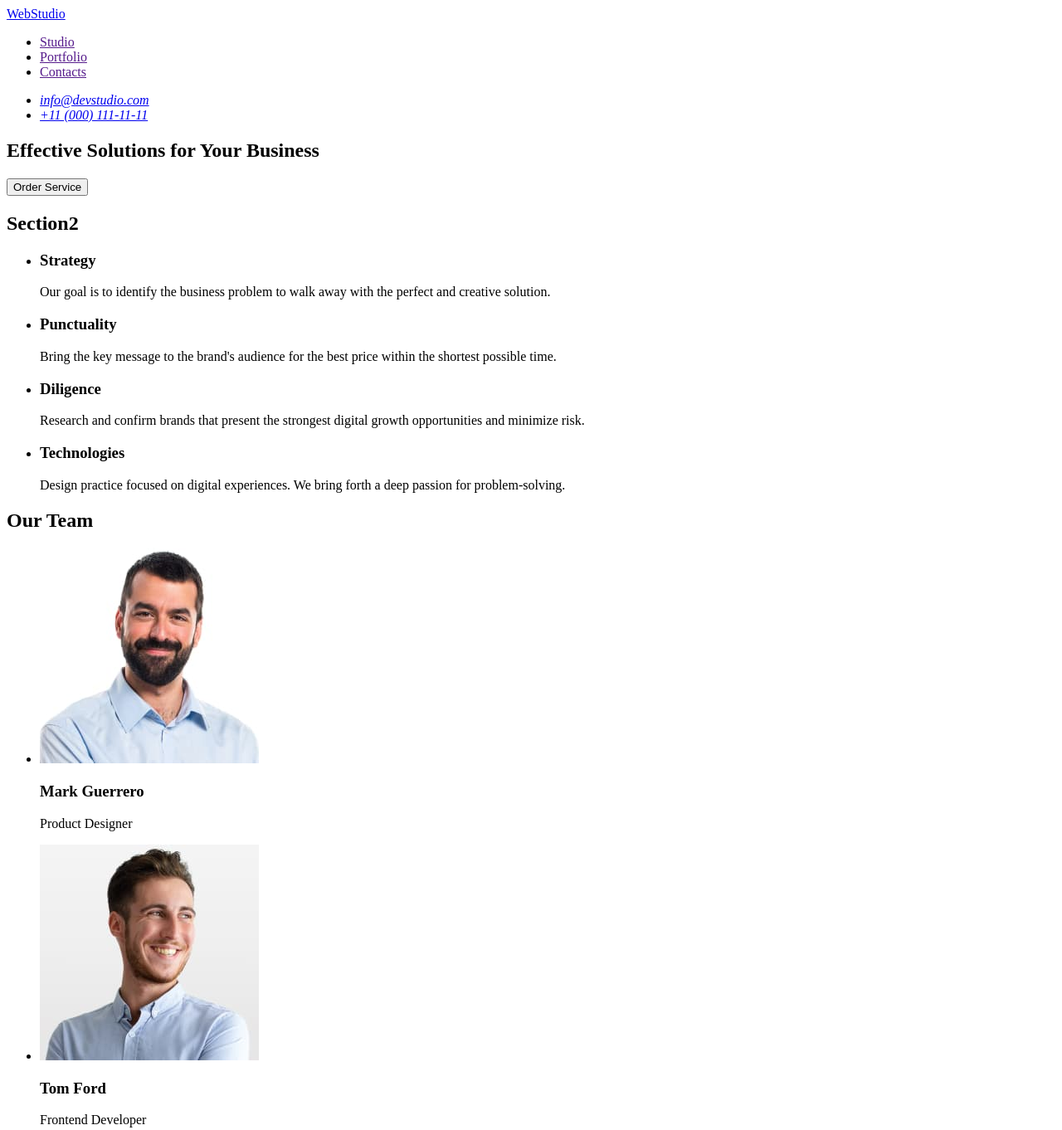
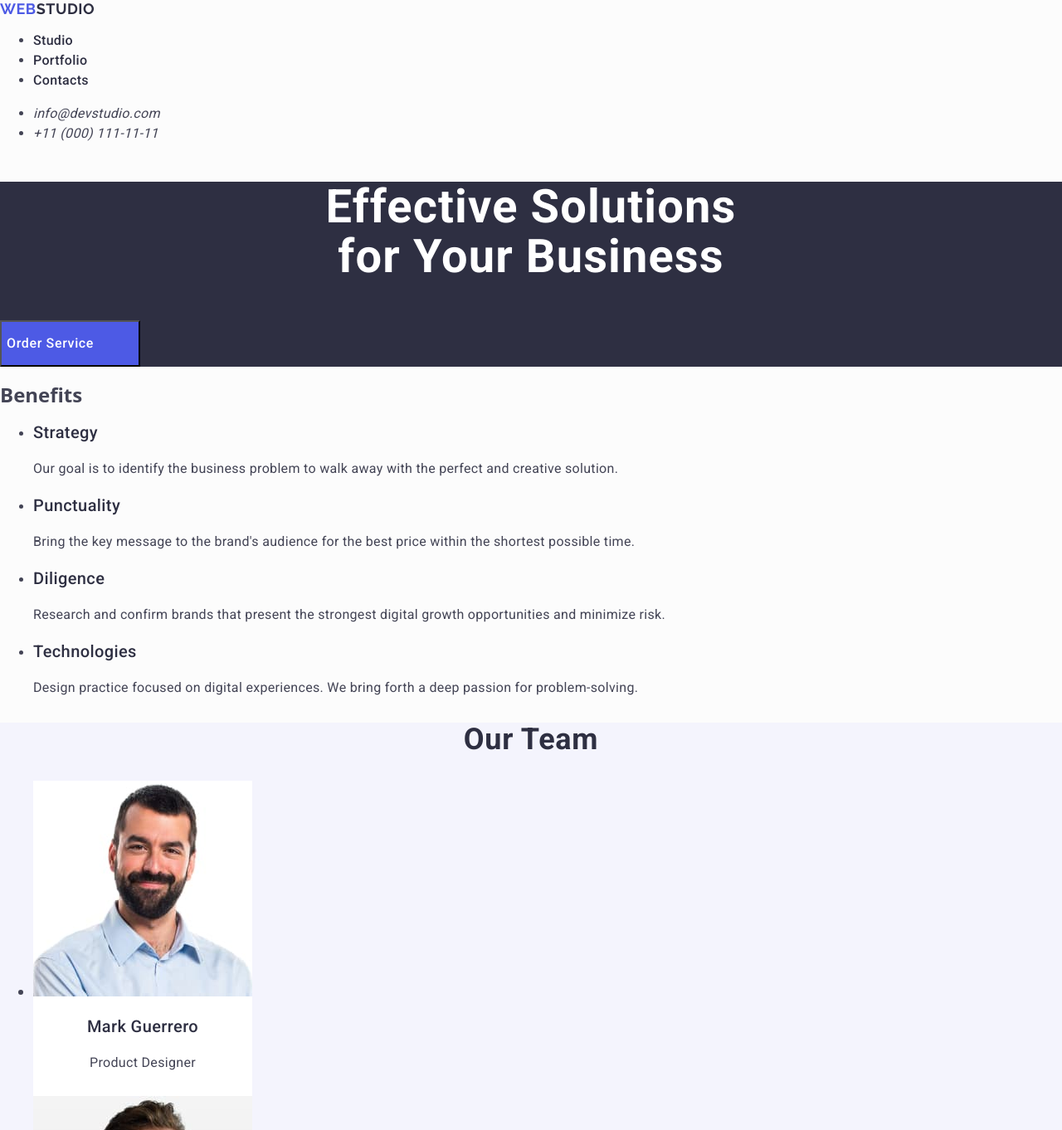
Before and after one commit to makarinua/goit-markup-hw-02, a plain HTML site: page index.html in a window 1280 px wide. Shown: the top 1362 px of the page at 83% size. Drawn offline with nearby package versions, Linux system fonts and the light colour scheme.

Commit message:
Portfolio and css hw2

```diff
--- /dev/null
+++ b/css/styles.css
@@ -0,0 +1,208 @@
+body{
+    font-family: 'Raleway', sans-serif;
+    font-family: 'Roboto', sans-serif;
+    color: #434455;
+    background-color:#FCFCFC;
+    font-weight: 400;
+}
+
+.menu-logo{
+    font-family: Raleway;
+    font-size: 18px;
+    font-weight: 700;
+    line-height: 21px;
+    letter-spacing: 0.03em;
+    text-align: left;
+    color: #4D5AE5;
+    text-transform: uppercase;
+    text-decoration: none;
+}
+
+.menu-logo span{
+    color: #2E2F42;
+}
+
+.main-meny{
+    font-family: Roboto;
+    font-size: 16px;
+    font-weight: 500;
+    line-height: 24px;
+    letter-spacing: 0.02em;
+    text-align: left;
+}
+
+.main-meny li a {
+    text-decoration: none;
+    color: #2E2F42;
+}
+
+.main-meny li a:hover{
+    color: #404BBF;
+}
+
+.contacts-meny{
+    font-family: Roboto;
+    font-size: 16px;
+    line-height: 24px;
+    letter-spacing: 0.02em;
+    text-align: left;
+}
+
+.contacts-meny li a {
+    text-decoration: none;
+    color: #434455;
+}
+
+.contacts-meny li a:hover{
+    color: #404BBF;
+}
+
+.hero-image{
+    background-color: #2E2F42;
+}
+
+h1 {
+    font-family: Roboto;
+    font-size: 56px;
+    font-weight: 700;
+    line-height: 60px;
+    letter-spacing: 0.02em;
+    text-align: center;
+    color: #FFFFFF;
+}
+
+.hero-button{
+    font-family: Roboto;
+    font-size: 16px;
+    font-weight: 500;
+    line-height: 24px;
+    letter-spacing: 0.04em;
+    text-align: left;
+    width: 169px;
+    height: 56px;
+    background-color: #4D5AE5;
+    color: #FFFFFF;
+    cursor:pointer;
+}
+
+.hero-button:hover{
+    width: 169px;
+    height: 56px;
+    background-color: #404BBF;
+}
+
+.benefits{
+    font-family: Roboto;
+    font-size: 16px;
+    line-height: 24px;
+    letter-spacing: 0.02em;
+    text-align: left;
+    color: #434455;
+}
+
+.benefits-title{
+    font-family: Roboto;
+    font-size: 20px;
+    font-weight: 500;
+    line-height: 24px;
+    letter-spacing: 0.02em;
+    text-align: left;
+    color: #2E2F42;
+}
+
+.our-team{
+    background-color: #F4F4FD;
+}
+
+.our-team-title{
+    font-family: Roboto;
+    font-size: 36px;
+    font-weight: 700;
+    line-height: 40px;
+    letter-spacing: 0.02em;
+    text-align: center;
+    color: #2E2F42;
+}
+
+.our-team-teacher{
+    background-color: #FFFFFF;
+    width: 264px;
+    height: 380px;
+}
+
+.our-team-teacher-title{
+    font-family: Roboto;
+    font-size: 20px;
+    font-weight: 500;
+    line-height: 24px;
+    letter-spacing: 0.02em;
+    text-align: center;
+    color: #2E2F42;
+}
+
+.our-team-teacher-text{
+    font-family: Roboto;
+    font-size: 16px;
+    line-height: 24px;
+    letter-spacing: 0.02em;
+    text-align: center;
+    color: #434455;
+}
+
+.portfolio{
+    font-family: Roboto;
+    font-size: 36px;
+    font-weight: 700;
+    line-height: 40px;
+    letter-spacing: 0.02em;
+    text-align: center;
+    color: #2E2F42;
+}
+
+.portfolio-title{
+    font-family: Roboto;
+    font-size: 20px;
+    font-weight: 500;
+    line-height: 24px;
+    letter-spacing: 0.02em;
+    text-align: left;
+    color: #2E2F42;
+}
+
+.portfolio-text{
+    font-family: Roboto;
+    font-size: 16px;
+    line-height: 24px;
+    letter-spacing: 0.02em;
+    text-align: left;
+    color: #434455;
+}
+
+footer{
+    background-color: #2E2F42;
+}
+
+.logo-footer{
+    font-family: Raleway;
+    font-size: 18px;
+    font-weight: 700;
+    line-height: 21px;
+    letter-spacing: 0.03em;
+    text-align: left;
+    color: #4D5AE5;
+    text-transform: uppercase;
+    text-decoration: none;
+}
+
+.logo-footer span{
+    color: #F4F4FD;
+}
+
+.footer-text{
+    font-family: Roboto;
+    font-size: 16px;
+    line-height: 24px;
+    letter-spacing: 0.02em;
+    text-align: left;
+    color: #F4F4FD;
+}
--- a/index.html
+++ b/index.html
@@ -3,80 +3,122 @@
 <head>
     <meta charset="UTF-8">
     <meta name="viewport" content="width=device-width, initial-scale=1.0">
+    <link rel="stylesheet" href="./css/styles.css">
+    <link rel="preconnect" href="https://fonts.googleapis.com">
+    <link rel="preconnect" href="https://fonts.gstatic.com" crossorigin>
+    <link href="https://fonts.googleapis.com/css2?family=Raleway:wght@700&family=Roboto:wght@400;500;700&display=swap" rel="stylesheet">
+    <link rel="stylesheet" href="https://cdnjs.cloudflare.com/ajax/libs/modern-normalize/2.0.0/modern-normalize.css" integrity="sha512-gA2Bvu0/hw4oj0Lp8ZHjK+o3S4BE5m8d/wNVy6ktKLhHKPpWLQwv9ixzuWirWOakoJqlBdePq2NhoCaUOQ5npQ==" crossorigin="anonymous" referrerpolicy="no-referrer">
     <title>Web studio</title>
 </head>
 <body>
     <header>
         <nav>
-            <a href="./index.html">WebStudio</a>
-            <ul>
+            <a href="./index.html" class="menu-logo">Web<span>Studio</span></a>
+            <ul class="main-meny">
                 <li><a href="">Studio</a></li>
                 <li><a href="">Portfolio</a></li>
                 <li><a href="">Contacts</a></li>
             </ul>
         </nav>
         <address>
-            <ul>
+            <ul class="contacts-meny">
                 <li><a href="mailto:info@devstudio.com">info@devstudio.com</a></li>
                 <li><a href="tel:+110001111111">+11 (000) 111-11-11</a></li>
             </ul>
         </address>
     </header>
     <main>
-        <section>
-            <h1>Effective Solutions for Your Business</h1>
-            <button type="button">Order Service</button>
+        <section class="hero-image">
+            <h1>Effective Solutions <br>for Your Business</h1>
+            <button type="button" class="hero-button" >Order Service</button>
         </section>
         <section>
-            <h2>Section2</h2>
-            <ul>
+            <h2>Benefits</h2>
+            <ul class="benefits">
                 <li>
-                    <h3>Strategy</h3>
+                    <h3 class="benefits-title">Strategy</h3>
                     <p>Our goal is to identify the business problem to walk away with the perfect and creative solution.</p>
                 </li>
                 <li>
-                    <h3>Punctuality</h3>
+                    <h3 class="benefits-title">Punctuality</h3>
                     <p>Bring the key message to the brand's audience for the best price within the shortest possible time.</p>
                 </li>
                 <li>
-                    <h3>Diligence</h3>
+                    <h3 class="benefits-title">Diligence</h3>
                     <p>Research and confirm brands that present the strongest digital growth opportunities and minimize risk.</p>
                 </li>
                 <li>
-                    <h3>Technologies</h3>
+                    <h3 class="benefits-title">Technologies</h3>
                     <p>Design practice focused on digital experiences. We bring forth a deep passion for problem-solving.</p>
                 </li>
             </ul>
         </section>
+        <section class="our-team">
+            <h2 class="our-team-title">Our Team</h2>
+            <ul>
+                <li class="our-team-teacher">
+                    <img src="./images/img3.jpg" width="264" alt="Mark Guerrero">
+                    <h3 class="our-team-teacher-title">Mark Guerrero</h3>
+                    <p class="our-team-teacher-text">Product Designer</p>
+                </li>
+                <li class="our-team-teacher">
+                    <img src="./images/img2.jpg" width="264" alt="Tom Ford">
+                    <h3 class="our-team-teacher-title">Tom Ford</h3>
+                    <p class="our-team-teacher-text">Frontend Developer</p>
+                </li>
+                <li class="our-team-teacher">
+                    <img src="./images/img1.jpg" width="264" alt="Camila Garcia">
+                    <h3 class="our-team-teacher-title">Camila Garcia</h3>
+                    <p class="our-team-teacher-text">Marketing</p>
+                </li>
+                <li class="our-team-teacher">
+                    <img src="./images/img.jpg" width="264" alt="Daniel Wilson">
+                    <h3 class="our-team-teacher-title">Daniel Wilson</h3>
+                    <p class="our-team-teacher-text">UI Designer</p>
+                </li>
+            </ul>
+        </section>
         <section>
-            <h2>Our Team</h2>
+            <h2 class="portfolio">Our Portfolio</h2>
             <ul>
                 <li>
-                    <img src="./images/img3.jpg" width="264" alt="Mark Guerrero">
-                    <h3>Mark Guerrero</h3>
-                    <p>Product Designer</p>
+                    <img src="./images/img9.jpg" width="360" height="300" alt="Banking App">
+                    <h3 class="portfolio-title">Banking App</h3>
+                    <p class="portfolio-text">App</p>
                 </li>
                 <li>
-                    <img src="./images/img2.jpg" width="264" alt="Tom Ford">
-                    <h3>Tom Ford</h3>
-                    <p>Frontend Developer</p>
+                    <img src="./images/img8.jpg" width="360" height="300" alt="Cashless Payment">
+                    <h3 class="portfolio-title">Cashless Payment</h3>
+                    <p class="portfolio-text">Marketing</p>
                 </li>
                 <li>
-                    <img src="./images/img1.jpg" width="264" alt="Camila Garcia">
-                    <h3>Camila Garcia</h3>
-                    <p>Marketing</p>
+                    <img src="./images/img7.jpg" width="360" height="300" alt="Meditation App">
+                    <h3 class="portfolio-title">Meditation App</h3>
+                    <p class="portfolio-text">App</p>
+                </li>
+            </ul>
+            <ul>
+                <li>
+                    <img src="./images/img6.jpg" width="360" height="300" alt="Taxi Service">
+                    <h3 class="portfolio-title">Taxi Service</h3>
+                    <p class="portfolio-text">Marketing</p>
                 </li>
                 <li>
-                    <img src="./images/img.jpg" width="264" alt="Daniel Wilson">
-                    <h3>Daniel Wilson</h3>
-                    <p>UI Designer</p>
+                    <img src="./images/img5.jpg" width="360" height="300" alt="Screen Illustrations">
+                    <h3 class="portfolio-title">Screen Illustrations</h3>
+                    <p class="portfolio-text">Design</p>
+                </li>
+                <li>
+                    <img src="./images/img4.jpg" width="360" height="300" alt="Online Courses">
+                    <h3 class="portfolio-title">Online Courses</h3>
+                    <p class="portfolio-text">Marketing</p>
                 </li>
             </ul>
         </section>
     </main>
     <footer>
-        <a href="./index.html">WebStudio</a>
-        <p>Increase the flow of customers and sales for your business with digital marketing & growth solutions.</p>
+        <a href="./index.html" class="logo-footer">Web<span>Studio</span></a>
+        <p class="footer-text">Increase the flow of customers and <br>sales for your business with digital <br>marketing & growth solutions.</p>
     </footer>
 </body>
 </html>
```
Also changed, not shown: images/img4.jpg (added), images/img5.jpg (added), images/img6.jpg (added), images/img7.jpg (added), images/img8.jpg (added), images/img9.jpg (added).
